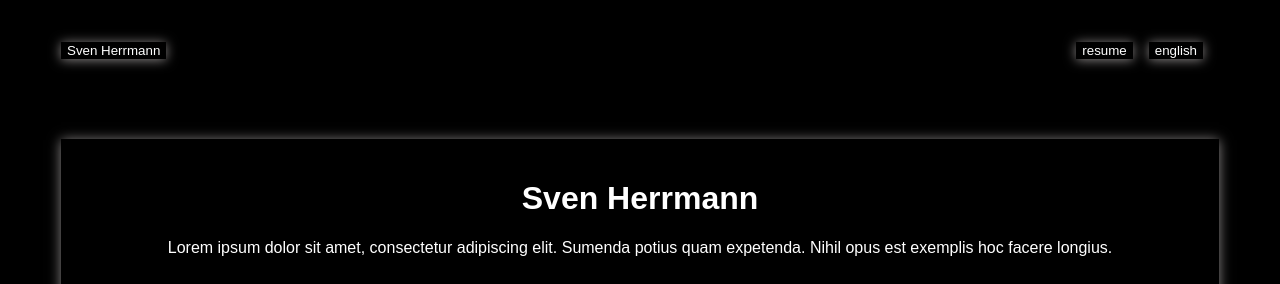
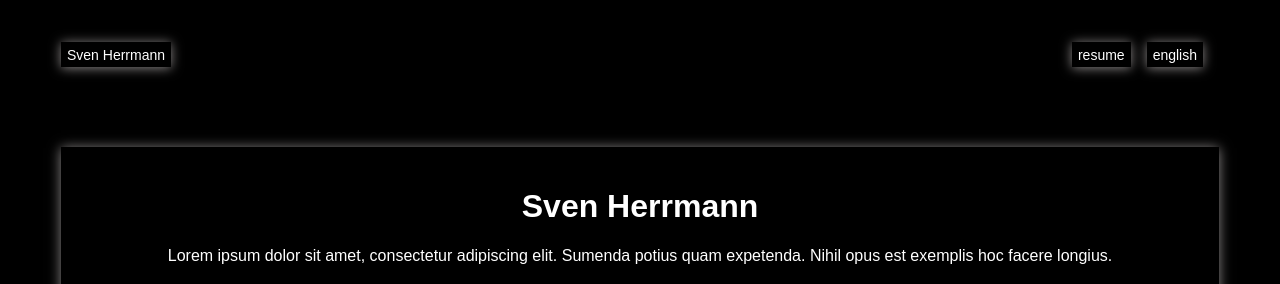
Before and after one commit to SvenHerr/ProjektWebsite1, a plain HTML site: page index.html in a window 1280 px wide. Shown: the top 284 px of the page. Drawn offline with Linux system fonts and the light colour scheme.

Commit message:
erweitert

```diff
--- a/css/style.css
+++ b/css/style.css
@@ -36,12 +36,17 @@ section {
     color: var(--color-text);
 }
 
+header {
+    padding: 0rem;
+    padding-top: 2rem;
+}
+
 main {
     background: black;
 }
 
 .head-box {
-    margin-top: 80px;
+    margin-top: 50px;
     padding: 20px;
 }
 
@@ -81,6 +86,8 @@ button:hover {
     background-color: Transparent;
     border: transparent;
     color: var(--color-text);
+    height: 25px;
+    font-size: 14px;
 }
 
 .wrapper {
@@ -179,4 +186,11 @@ button:hover {
     .sidebar {
         border: 1px solid #000
     }
+    header {
+        padding: 1.25rem;
+    }
+    .head-box {
+        margin-top: 80px;
+        padding: 20px;
+    }
 }
```
